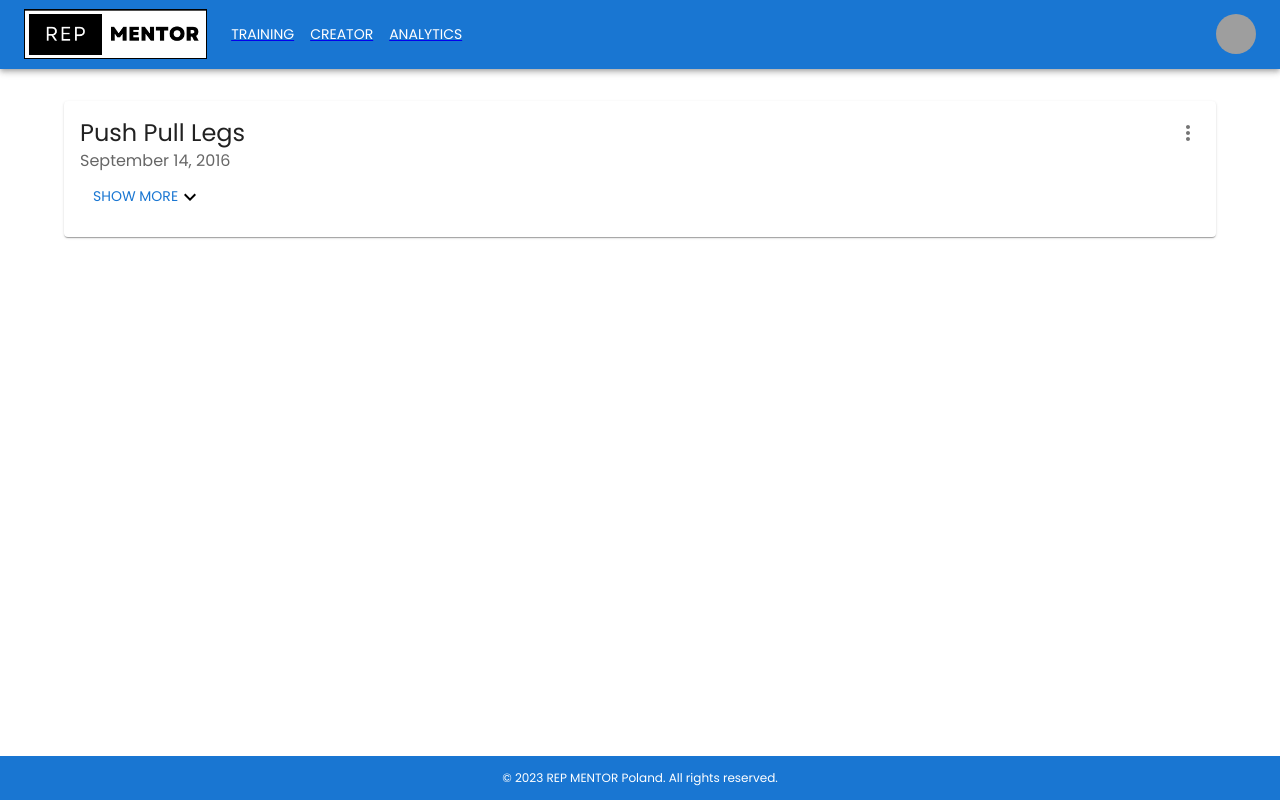
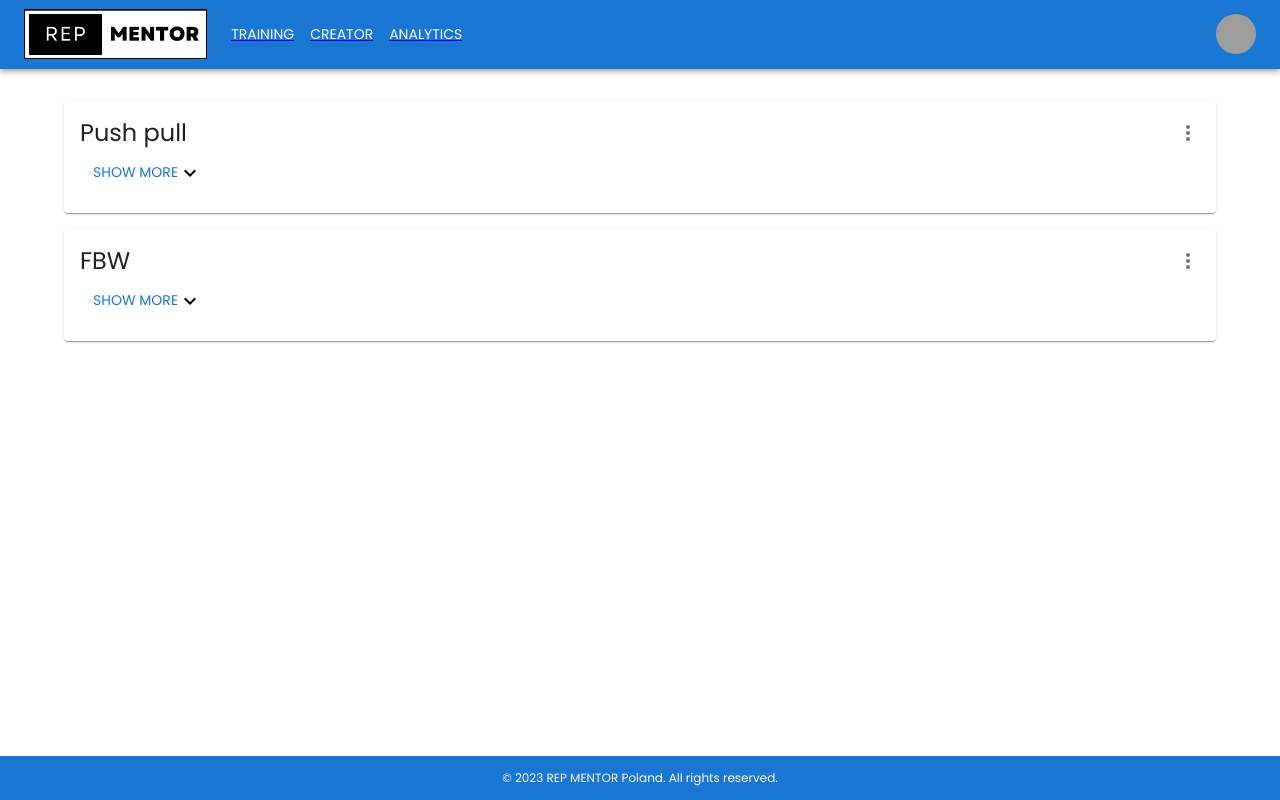
Before and after one commit to BarS99/workout-configurator, a React (Create React App) app: page /creator in a window 1280 px wide. Built offline with nearby package versions, Linux system fonts and the light colour scheme; grey boxes are pictures that could not be loaded; a web font is replaced by a local one.

Commit message:
add slice and store

```diff
--- a/package.json
+++ b/package.json
@@ -10,6 +10,7 @@
         "@fortawesome/react-fontawesome": "^0.2.0",
         "@mui/icons-material": "^5.11.16",
         "@mui/material": "^5.13.6",
+        "@reduxjs/toolkit": "^1.9.5",
         "@testing-library/jest-dom": "^5.16.5",
         "@testing-library/react": "^13.4.0",
         "@testing-library/user-event": "^13.5.0",
@@ -22,9 +23,10 @@
         "react": "^18.2.0",
         "react-dom": "^18.2.0",
         "react-i18next": "^12.1.4",
+        "react-redux": "^8.1.1",
         "react-router-dom": "^6.4.5",
         "react-scripts": "5.0.1",
-        "typescript": "^4.9.4",
+        "typescript": "^4.9.5",
         "web-vitals": "^2.1.4"
     },
     "scripts": {
--- a/src/components/HorizontalCard.tsx
+++ b/src/components/HorizontalCard.tsx
@@ -1,4 +1,6 @@
 import * as React from 'react';
+import { useDispatch } from 'react-redux';
+import { deletePlan } from '../store/reducers/trainingPlanReducer';
 
 import { Card, CardHeader, CardContent, Collapse, Typography, Box, CardActions, Button } from '@mui/material/';
 
@@ -6,9 +8,12 @@ import ExpandMoreIcon from '@mui/icons-material/ExpandMore';
 
 import { useTranslation } from 'react-i18next';
 import CrudPopover from './CrudPopover';
+import { TrainingPlan } from '../types/training-plan';
 
-const HorizontalCard = (): JSX.Element => {
+const HorizontalCard = (props: TrainingPlan): JSX.Element => {
+    const { id, name, desc, days } = props;
     const { t } = useTranslation();
+    const dispatch = useDispatch();
     const [expanded, setExpanded] = React.useState(false);
 
     const handleExpandClick = (): void => {
@@ -17,6 +22,9 @@ const HorizontalCard = (): JSX.Element => {
 
     const handleEdit = (): void => {};
     const handleRename = (): void => {};
+    // const handleDelete = (event: React.MouseEvent<unknown>, id: string): void => {
+    //     dispatch(deletePlan(id));
+    // };
     const handleDelete = (): void => {};
 
     return (
@@ -28,8 +36,8 @@ const HorizontalCard = (): JSX.Element => {
                         <CrudPopover handleEdit={handleEdit} handleRename={handleRename} handleDelete={handleDelete} />
                     </Box>
                 }
-                title="Push Pull Legs"
-                subheader="September 14, 2016"
+                title={name}
+                subheader=""
             />
 
             <CardActions>
@@ -47,9 +55,7 @@ const HorizontalCard = (): JSX.Element => {
             </CardActions>
             <Collapse in={expanded} timeout="auto" unmountOnExit>
                 <CardContent>
-                    <Typography>
-                        Heat 1/2 cup of the broth in a pot until simmering, add saffron and set aside for 10 minutes.
-                    </Typography>
+                    <Typography>{desc}</Typography>
                 </CardContent>
             </Collapse>
         </Card>
--- a/src/pages/creator/CreatorPlanPage.tsx
+++ b/src/pages/creator/CreatorPlanPage.tsx
@@ -1,10 +1,16 @@
 import { Box } from '@mui/material';
 import HorizontalCard from '../../components/HorizontalCard';
+import { useSelector } from 'react-redux';
+import { TrainingPlan } from '../../types/training-plan';
+import { TrainingPlanState } from '../../store/reducers/trainingPlanReducer';
 
 const CreatorPlanPage = (): JSX.Element => {
+    const plans: TrainingPlan[] = useSelector((state: TrainingPlanState) => state.TrainingPlans);
     return (
         <Box>
-            <HorizontalCard />
+            {plans.map((plan) => (
+                <HorizontalCard key={plan.id} {...plan} />
+            ))}
         </Box>
     );
 };
--- /dev/null
+++ b/src/store/dummy-content.ts
@@ -0,0 +1,16 @@
+import { TrainingPlan } from './../types/training-plan';
+
+export const examplePlans: TrainingPlan[] = [
+    {
+        id: '1',
+        name: 'Push pull',
+        desc: 'Najlepszy plan',
+        days: []
+    },
+    {
+        id: '2',
+        name: 'FBW',
+        desc: 'Drugi najlepszy plan',
+        days: []
+    }
+];
--- /dev/null
+++ b/src/store/reducers/trainingPlanReducer.ts
@@ -0,0 +1,28 @@
+import { createSlice, PayloadAction } from '@reduxjs/toolkit';
+import { TrainingPlan } from './../../types/training-plan';
+import { examplePlans } from '../dummy-content';
+
+export interface TrainingPlanState {
+    TrainingPlans: TrainingPlan[];
+}
+
+const initialState: TrainingPlanState = {
+    TrainingPlans: examplePlans
+};
+
+const TrainingPlanSlice = createSlice({
+    name: 'trainingPlan',
+    initialState,
+    reducers: {
+        createPlan(state, action: PayloadAction<TrainingPlan>) {
+            state.TrainingPlans = [action.payload, ...state.TrainingPlans];
+        },
+        // renamePlan(state, action: PayloadAction<TrainingPlan>) {},
+        deletePlan(state, action: PayloadAction<TrainingPlan>) {
+            state.TrainingPlans.filter((plan) => plan.id !== action.payload.id);
+        }
+    }
+});
+
+export const { deletePlan } = TrainingPlanSlice.actions;
+export default TrainingPlanSlice.reducer;
--- /dev/null
+++ b/src/store/store.ts
@@ -0,0 +1,8 @@
+import { configureStore } from '@reduxjs/toolkit';
+import trainingPlanReducer from './reducers/trainingPlanReducer';
+
+const store = configureStore({
+    reducer: trainingPlanReducer
+});
+
+export default store;
--- /dev/null
+++ b/src/types/training-day.ts
@@ -0,0 +1 @@
+export interface TrainingDay {}
--- /dev/null
+++ b/src/types/training-plan.ts
@@ -0,0 +1,8 @@
+import { TrainingDay } from './training-day';
+
+export interface TrainingPlan {
+    id: string;
+    name: string;
+    desc: string;
+    days: TrainingDay[];
+}
```
Also changed, not shown: src/App.tsx (+6 -1 lines), 1 other file (tests, documents, lock files or other folders).
